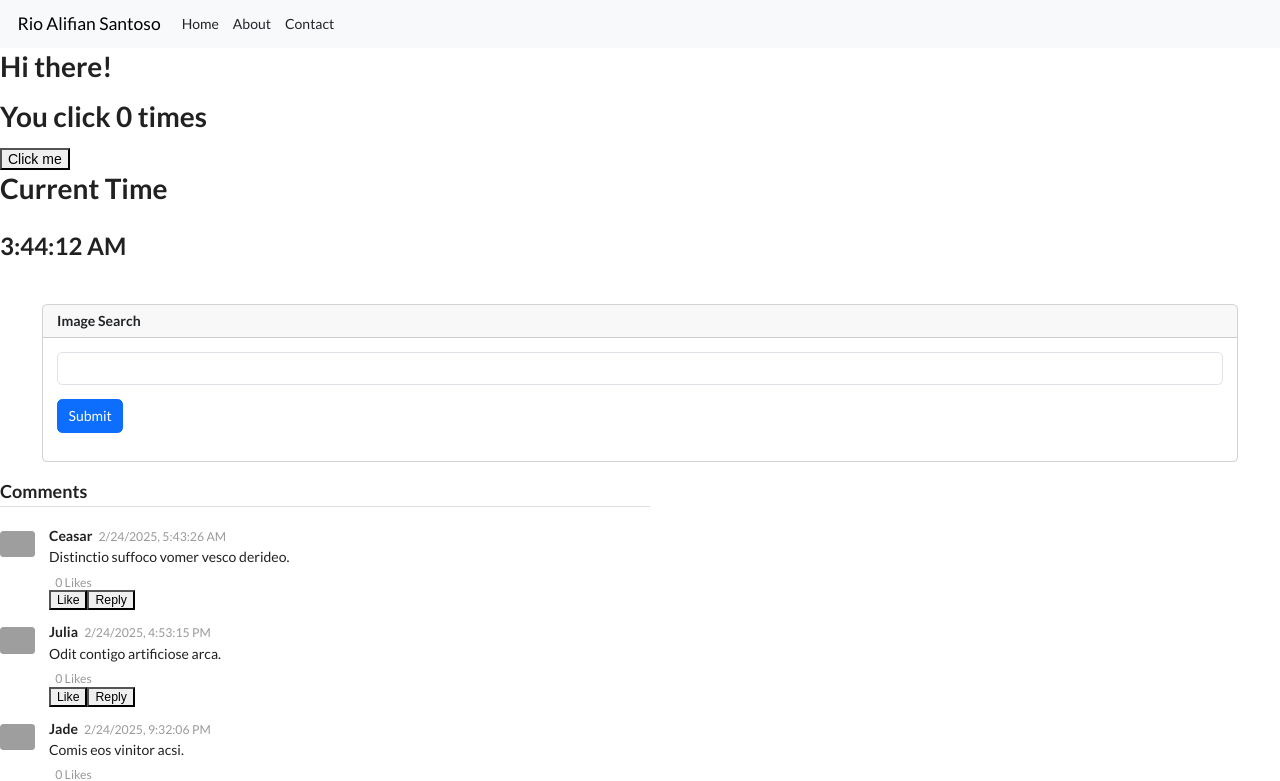
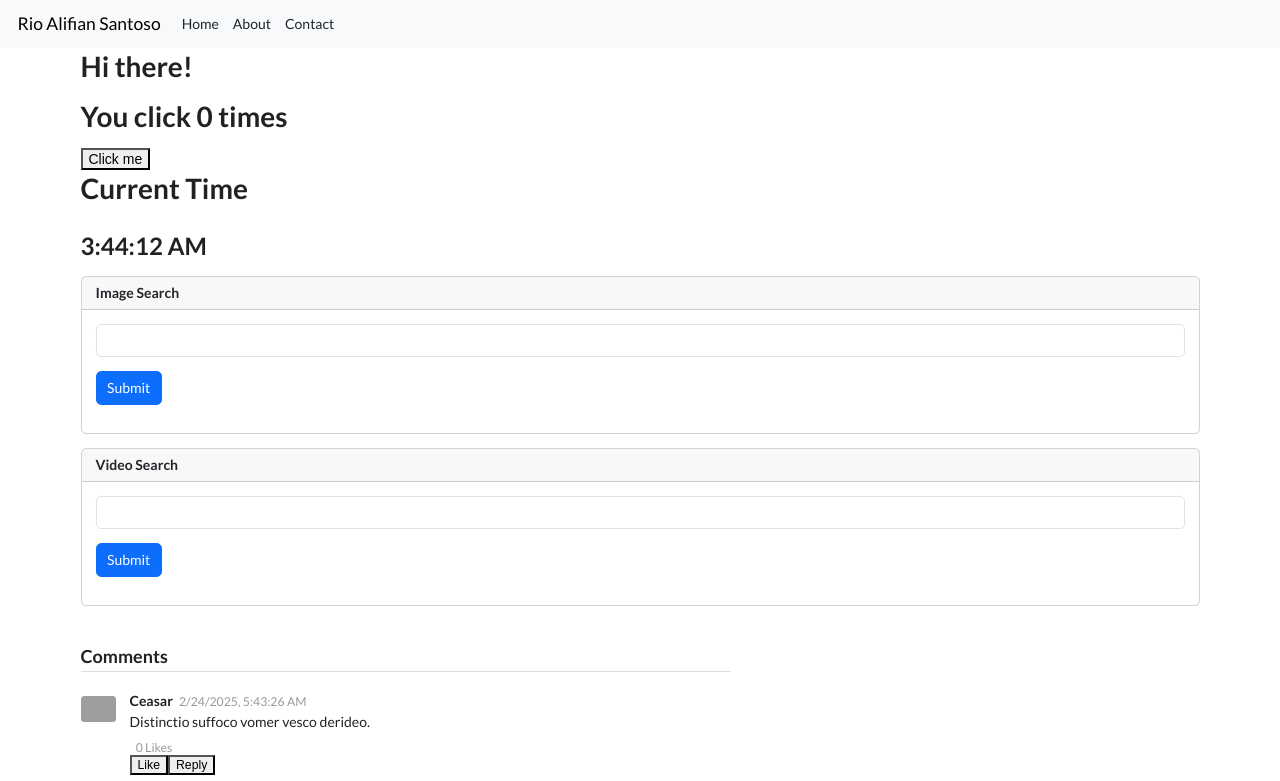
Before and after one commit to rioalifian12/BootcampBatch13-Geeksfarm-Rio, a React (Create React App) app in the folder ReactJS/my_class_react/: page / in a window 1280 px wide. Shown: the top 781 px of the page. Built offline with nearby package versions, Linux system fonts and the light colour scheme; grey boxes are pictures that could not be loaded.

Commit message:
Menambahkan data api dari youtube untuk section pencarian video & video player

```diff
--- a/ReactJS/my_class_react/src/App.js
+++ b/ReactJS/my_class_react/src/App.js
@@ -5,6 +5,7 @@ import { generateComments } from "./generateComment";
 import Clock from "./Clock";
 import Counting from "./buttonClick";
 import Input from "./Input";
+import VideoPlayer from "./VideoPlayer";
 
 class App extends Component {
   constructor(props) {
@@ -20,13 +21,14 @@ class App extends Component {
     return (
       <div>
         <Nav />
-        <div>
+        <div className="container">
           <h1>{message}</h1>
           {/* <input type="number" min={5} style={{ border: "3px solid red" }} />
         <h1>{new Date().toLocaleTimeString()}</h1> */}
           <Counting />
           <Clock />
           <Input />
+          <VideoPlayer />
           <div className="ui comments">
             <h3 className="ui dividing header">Comments</h3>
             {this.state.comments.map((comment, index) => (
--- a/ReactJS/my_class_react/src/Input.js
+++ b/ReactJS/my_class_react/src/Input.js
@@ -38,7 +38,7 @@ class Input extends Component {
     console.log(this.state.height);
 
     return (
-      <div className="m-5 mb-4">
+      <div className="mt-3">
         <div className="card">
           <h5 className="card-header">Image Search</h5>
           <div className="card-body">
--- /dev/null
+++ b/ReactJS/my_class_react/src/VideoList.js
@@ -0,0 +1,16 @@
+import React, { Component } from "react";
+
+class VideoList extends Component {
+  render() {
+    return (
+      <ul className="list-group">
+        <li className="list-group-item d-flex align-items-center">
+          <img src={this.props.url} className="mx-3" alt={this.props.title} />
+          {this.props.title}
+        </li>
+      </ul>
+    );
+  }
+}
+
+export default VideoList;
--- /dev/null
+++ b/ReactJS/my_class_react/src/VideoPlayer.js
@@ -0,0 +1,89 @@
+import React, { Component } from "react";
+import axios from "axios";
+import VideoList from "./VideoList";
+
+class VideoPlayer extends Component {
+  constructor(props) {
+    super(props);
+    this.state = { value: "", data: [] };
+
+    this.handleChange = this.handleChange.bind(this);
+    this.onSearchSubmit = this.onSearchSubmit.bind(this);
+  }
+
+  handleChange(event) {
+    this.setState({ value: event.target.value });
+  }
+
+  async onSearchSubmit(event) {
+    event.preventDefault();
+    try {
+      const result = await axios.get(
+        `https://www.googleapis.com/youtube/v3/search?part=snippet&maxResults=5&q=${this.state.value}&key=AIzaSyDxtZQO-Ooruy3bGnjJcORvNWDplQqHX1M`
+      );
+      this.setState({ data: result.data.items });
+    } catch (error) {
+      console.error("Error fetching data:", error);
+    }
+  }
+
+  render() {
+    const { data } = this.state;
+    return (
+      <div className="mt-3">
+        <div className="card">
+          <h5 className="card-header">Video Search</h5>
+          <div className="card-body">
+            <div className="mb-3">
+              <form onSubmit={this.onSearchSubmit}>
+                <input
+                  type="text"
+                  className="form-control"
+                  value={this.state.value}
+                  onChange={this.handleChange}
+                />
+                <input
+                  type="submit"
+                  className="btn btn-primary mt-3"
+                  value="Submit"
+                />
+              </form>
+            </div>
+          </div>
+        </div>
+        <div className="row mt-4">
+          {data.length > 0 && (
+            <div className="col-md-8">
+              <div className="ratio ratio-16x9">
+                <iframe
+                  src={`https://www.youtube.com/embed/${data[0].id.videoId}`}
+                  title={data[0].snippet.title}
+                  allowFullScreen
+                ></iframe>
+              </div>
+
+              <div className="card mt-3">
+                <div className="card-body">
+                  <h3 className="card-title">{data[0].snippet.title}</h3>
+                  <p className="card-text">{data[0].snippet.description}</p>
+                </div>
+              </div>
+            </div>
+          )}
+
+          <div className="col-md-4">
+            {data.map((vid, index) => (
+              <VideoList
+                key={index}
+                url={vid.snippet.thumbnails.default.url}
+                title={vid.snippet.title}
+              />
+            ))}
+          </div>
+        </div>
+      </div>
+    );
+  }
+}
+
+export default VideoPlayer;
```
